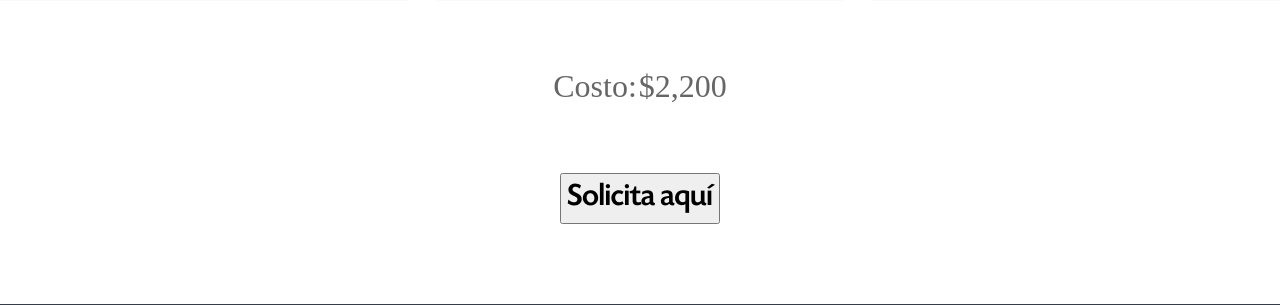
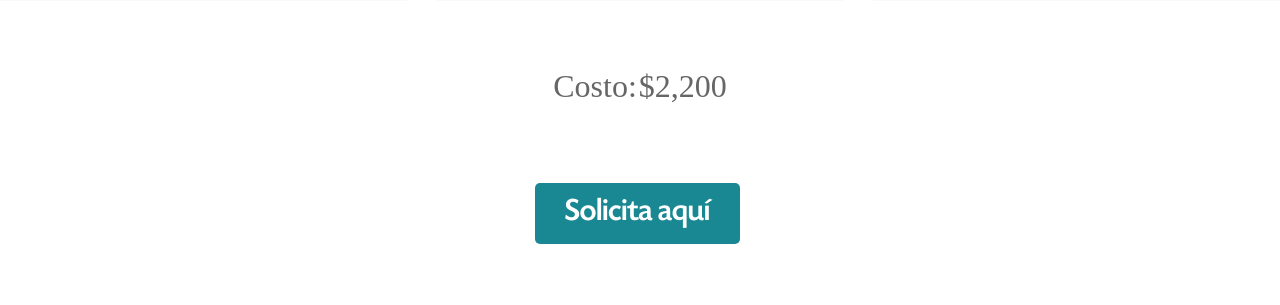
Before and after one commit to BlickLabs/AmparoExpress, a PHP site: page / in a window 1280 px wide. Shown: the part 1175-1480 px from the top of the page. Run offline with PHP 8.4, Linux system fonts and the light colour scheme; some web fonts are replaced.

Commit message:
the observations have been modified

```diff
--- a/assets/css/styles.css
+++ b/assets/css/styles.css
@@ -17,6 +17,10 @@ p {
   margin-bottom: 16px;
   line-height: 1.5;
 }
+.p2 {
+  margin-bottom: 30px;
+  line-height: 1.5px;
+}
 a {
   color: #5cbbdb;
   -webkit-transition: all 0.4s ease-in-out;
@@ -50,12 +54,12 @@ a.btn:focus {
 }
 a.btn-cta,
 .btn-cta {
-  padding: 8px 30px;
+  padding: 10px 30px;
   border: 2px;
 }
 a.btn-cta-primary,
 .btn-cta-primary {
-  background: #198892; //clor boton
+  background: #198892; //color boton
   border: none;
   color: #fff;
 }
@@ -65,18 +69,41 @@ a.btn-cta-primary:hover,
   border: none;
   color: #fff;
 }
-a.btn-cta-secondary,
-.btn-cta-secondary {
-  background: #65758e;
+//aqui
+.btn2,
+a.btn2 {
+  -webkit-transition: all 0.4s ease-in-out;
+  -moz-transition: all 0.4s ease-in-out;
+  -ms-transition: all 0.4s ease-in-out;
+  -o-transition: all 0.4s ease-in-out;
+  font-weight: bold;
+}
+.btn2 .fa {
+  color: #fff;
+  margin-right: 5px;
+}
+.btn2:focus,
+a.btn2:focus {
+  color: #fff;
+}
+a.btn-cta2,
+.btn-cta2 {
+  padding: 8px 30px;
+  border: 2px;
+}
+a.btn-cta-primary2,
+.btn-cta-primary2 {
+  background: #198892; //color boton
   border: none;
   color: #fff;
 }
-a.btn-cta-secondary:hover,
-.btn-cta-secondary:hover {
-  background: #505c70;
+a.btn-cta-primary2:hover,
+.btn-cta-primary2:hover {
+  background: #198892;
   border: none;
   color: #fff;
 }
+
 .highlight {
   color: #71c4e0;
 }
@@ -2496,3 +2523,19 @@ body.no-header-wrapper {
     min-height: 520px;
   }
 }
+.solicita{
+/*para Firefox*/
+
+-moz-border-radius: 5px 5px 5px 5px;
+
+-webkit-border-radius: 5px 5px 5px 5px;
+  //font-weight: bold;
+   background: #198892; //clor boton
+  border: none;
+  color: #fff;
+  padding: 8px 30px;
+  border: 2px;
+      margin-top: 10px;
+       color: #fff;
+  margin-right: 5px
+}
```
